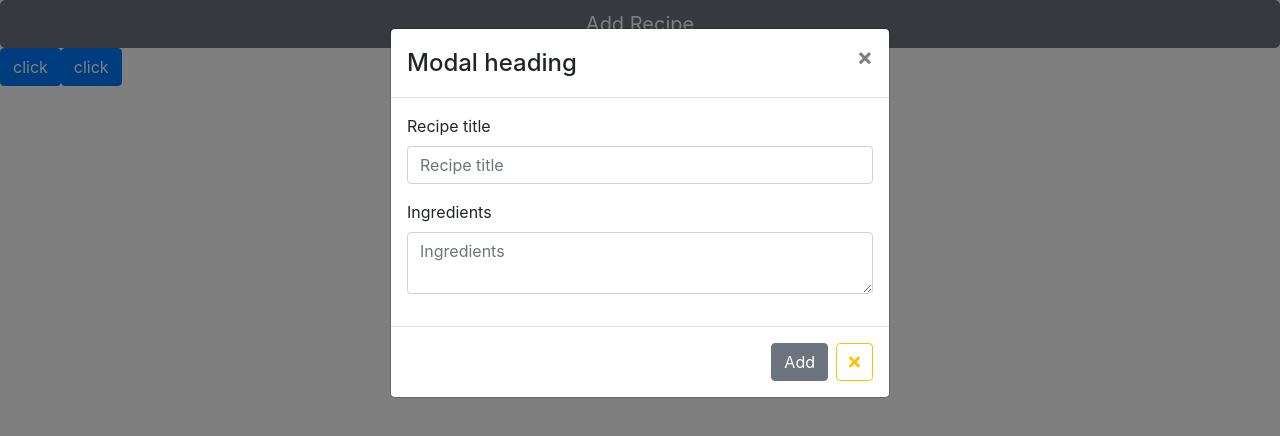
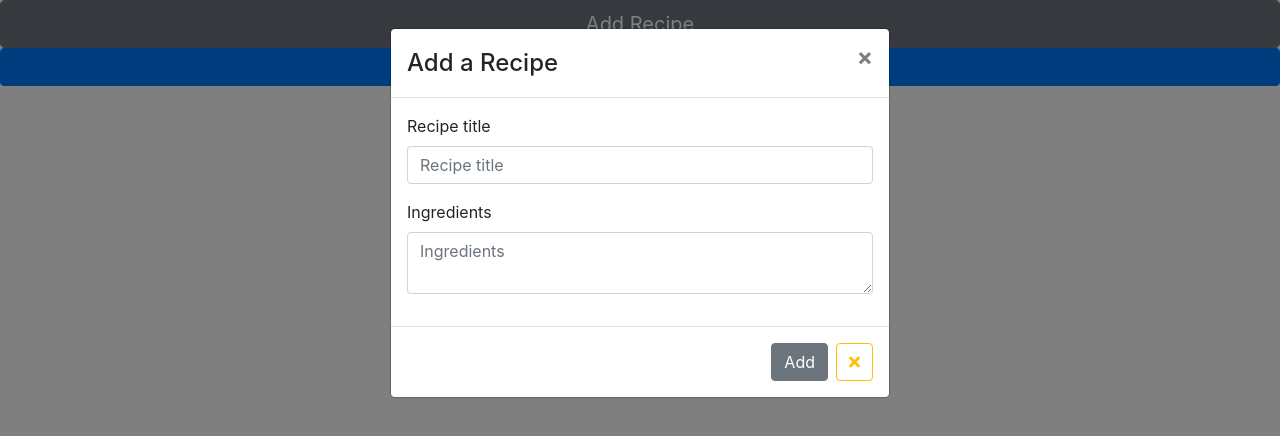
Before and after one commit to OksanaKaragicheva/recipe-box-component-separation, a React (Create React App) app: page / in a window 1280 px wide. Both pictures are taken after a click on the button "Add Recipe". Shown: the top 436 px of the page. Built offline with nearby package versions, Linux system fonts and the light colour scheme.

Commit message:
Collapse react-bootstrap element modified

```diff
--- a/src/Components/FormInModal.js
+++ b/src/Components/FormInModal.js
@@ -1,9 +1,6 @@
 import React from 'react';
 
-import { Button } from 'react-bootstrap';
 import { Form } from 'react-bootstrap';
-import { Col } from 'react-bootstrap';
-import { InputGroup } from 'react-bootstrap';
 
 const FormInModal = (props) => {
  return (
@@ -19,6 +16,8 @@ const FormInModal = (props) => {
              required
              type="text"
              placeholder="Recipe title"
+             value={props.title}
+             onChange={props.handleTitle}
            />
            <Form.Control.Feedback type="invalid">This field must not be empty!</Form.Control.Feedback>
          </Form.Group>
@@ -29,6 +28,8 @@ const FormInModal = (props) => {
              as="textarea"
              type="text"
              placeholder="Ingredients"
+             value={props.ingredients}
+             onChange={props.handleIngredients}
            />
            <Form.Control.Feedback type="invalid">This field must not be empty!</Form.Control.Feedback>
          </Form.Group>
--- a/src/Components/ListOfRecipes.js
+++ b/src/Components/ListOfRecipes.js
@@ -1,61 +1,25 @@
 import React from 'react';
-import { FontAwesomeIcon } from '@fortawesome/react-fontawesome';
 
-import { Button } from 'react-bootstrap';
-import { ButtonToolbar } from 'react-bootstrap';
-import { Collapse } from 'react-bootstrap';
+import Recipe from '../Components/Recipe';
 
 const ListOfRecipes = (props) => {
+  console.log(props.recipes);
   return (
     <>
-        <Button
-          onClick={props.handleCollapse}
-          aria-controls="example-collapse-text"
-          aria-expanded={props.open}
-        >
-          click
-        </Button>
-        <Collapse in={props.open}>
-          <div id="example-collapse-text">
-            Anim pariatur cliche reprehenderit, enim eiusmod high life accusamus
-            terry richardson ad squid. Nihil anim keffiyeh helvetica, craft beer
-            labore wes anderson cred nesciunt sapiente ea proident.
-            <ButtonToolbar>
-              <Button variant="info">
-                <FontAwesomeIcon icon="pencil-alt" />
-              </Button>
-              <Button variant="danger">
-                <FontAwesomeIcon icon="trash-alt" />
-              </Button>
-            </ButtonToolbar>
-          </div>
-         </Collapse>
-         <Button
-           onClick={props.handleCollapse}
-           aria-controls="example"
-           aria-expanded={props.open}
-         >
-           click
-         </Button>
-         <Collapse in={props.open}>
-           <div id="example">
-             Anim pariatur cliche reprehenderit, enim eiusmod high life accusamus
-             terry richardson ad squid. Nihil anim keffiyeh helvetica, craft beer
-             labore wes anderson cred nesciunt sapiente ea proident.
-             <ButtonToolbar>
-               <Button variant="info">
-                 <FontAwesomeIcon icon="pencil-alt" />
-               </Button>
-               <Button variant="danger">
-                 <FontAwesomeIcon icon="trash-alt" />
-               </Button>
-             </ButtonToolbar>
-           </div>
-          </Collapse>
-      </>
-    );
-
-
+      {props.recipes.map((recipe, index) => {
+        return (
+          <Recipe
+          key={index}
+          recipe={recipe}
+          index={index}
+          handleCollapse={props.handleCollapse}
+          openCardForEdit={props.openCardForEdit}
+          delete={props.delete}/>
+        )
+      })
+      }
+    </>
+  );
 }
 
   export default ListOfRecipes;
--- a/src/Components/ModalWindow.js
+++ b/src/Components/ModalWindow.js
@@ -1,4 +1,4 @@
-import React, { Component } from 'react';
+import React from 'react';
 import { FontAwesomeIcon } from '@fortawesome/react-fontawesome';
 
 import FormInModal from '../Components/FormInModal';
@@ -10,14 +10,21 @@ const ModalWindow = (props) => {
     <>
        <Modal show={props.show} onHide={props.handleClose}>
        <Modal.Header closeButton>
-         <Modal.Title>Modal heading</Modal.Title>
+         <Modal.Title>{props.modalHeader}</Modal.Title>
        </Modal.Header>
        <Modal.Body>
-         <FormInModal onSubmit={props.handleSubmit} validated={props.validated} />
+         <FormInModal
+         onSubmit={props.handleSubmit}
+         validated={props.validated}
+         title={props.title}
+         ingredients={props.ingredients}
+         handleTitle={props.handleTitle}
+         handleIngredients={props.handleIngredients}
+         />
        </Modal.Body>
        <Modal.Footer>
-         <Button variant="secondary" type="submit" form="myForm" value="Submit" onClick={props.handleClose}>
-           Add
+         <Button variant="secondary" type="submit" form="myForm" value="Submit" onClick={props.addRecipeButModal}>
+           {props.addButHeader}
          </Button>
          <Button variant="outline-warning" onClick={props.handleClose}>
            <FontAwesomeIcon icon="times" />
--- a/src/Components/RecipeBox.js
+++ b/src/Components/RecipeBox.js
@@ -16,12 +16,18 @@ class RecipeBox extends Component {
     this.handleClose = this.handleClose.bind(this);
     this.handleSubmit = this.handleSubmit.bind(this);
     this.handleCollapse = this.handleCollapse.bind(this);
+    this.openCardForEdit = this.openCardForEdit.bind(this);
+    this.delete = this.delete.bind(this);
+    this.handleTitle = this.handleTitle.bind(this);
+    this.handleIngredients = this.handleIngredients.bind(this);
+    this.addRecipeButModal = this.addRecipeButModal.bind(this);
+
 
     this.state = {
       index: 0,
       show: false,
-      open: false,
       validated: false,
+      isRecipeCollapsed: false,
       title: "",
       ingredients: "",
       modalHeader: "Add a Recipe",
@@ -37,7 +43,8 @@ class RecipeBox extends Component {
         JSON.stringify([
           {
             title: "Borsch",
-            ingredients: "potato, meat, cabbage, onion, carrot, beet"
+            ingredients: "potato, meat, cabbage, onion, carrot, beet",
+            isRecipeCollapsed: 'false'
           }
         ])
       );
@@ -72,8 +79,28 @@ class RecipeBox extends Component {
       this.setState({ show: true, validated: false });
     }
 
-    handleCollapse() {
-      this.setState({ open: !this.state.open })
+    handleCollapse(i) {
+      console.log(this.state.title);
+        console.log(this.state.ingredients);
+      this.setState({
+        index: i,
+        recipes: this.state.recipes
+            .slice(0, i)
+            .concat(
+              {
+                title: this.state.recipes[i].title,
+                ingredients: this.state.recipes[i].ingredients,
+                isRecipeCollapsed: String(!JSON.parse(this.state.recipes[i].isRecipeCollapsed))
+              },
+              this.state.recipes.slice(i + 1)
+            )
+      });
+
+      localStorage.setItem(
+        "_oksanakaragicheva_recipes",
+        JSON.stringify(this.state.recipes)
+      );
+
     }
 
     addRecipeButModal() {
@@ -83,25 +110,23 @@ class RecipeBox extends Component {
       ingredients: this.state.ingredients,
       modalHeader: "Add a Recipe",
       addButHeader: "Add",
-      recipes:
+      recipes: this.state.validated !== false ?
+      (
         this.state.addButHeader === "Add"
           ? [
               ...this.state.recipes,
-              { title: this.state.title, ingredients: this.state.ingredients }
+              { title: this.state.title, ingredients: this.state.ingredients, isRecipeCollapsed: "false" }
             ]
           : this.state.recipes
               .slice(0, this.state.index)
               .concat(
                 {
                   title: this.state.title,
-                  ingredients: this.state.ingredients
+                  ingredients: this.state.ingredients,
+                  isRecipeCollapsed: this.state.isRecipeCollapsed
                 },
                 this.state.recipes.slice(this.state.index + 1)
-              )
-    });
-    this.setState({
-      title: "",
-      ingredients: ""
+              )): this.state.recipes
     });
 
     localStorage.setItem(
@@ -110,14 +135,15 @@ class RecipeBox extends Component {
         this.state.addButHeader === "Add"
           ? [
               ...this.state.recipes,
-              { title: this.state.title, ingredients: this.state.ingredients }
+              { title: this.state.title, ingredients: this.state.ingredients, isRecipeCollapsed: "false" }
             ]
           : this.state.recipes
               .slice(0, this.state.index)
               .concat(
                 {
                   title: this.state.title,
-                  ingredients: this.state.ingredients
+                  ingredients: this.state.ingredients,
+                  isRecipeCollapsed: "false"
                 },
                 this.state.recipes.slice(this.state.index + 1)
               )
@@ -136,6 +162,17 @@ class RecipeBox extends Component {
     });
   }
 
+  delete(i) {
+    this.state.recipes.splice(i, 1);
+    this.setState({
+      recipes: this.state.recipes
+    });
+    localStorage.setItem(
+      "_oksanakaragicheva_recipes",
+      JSON.stringify(this.state.recipes)
+    );
+  }
+
   render() {
     return(
     <>
@@ -145,8 +182,21 @@ class RecipeBox extends Component {
     handleSubmit={this.handleSubmit}
     handleClose={this.handleClose}
     validated={this.state.validated}
-    show={this.state.show} />
-    <ListOfRecipes open={this.state.open} handleCollapse={this.handleCollapse}/>
+    show={this.state.show}
+    modalHeader={this.state.modalHeader}
+    addButHeader={this.state.addButHeader}
+    addRecipeButModal={this.addRecipeButModal}
+    title={this.state.title}
+    ingredients={this.state.ingredients}
+    handleTitle={this.handleTitle}
+    handleIngredients={this.handleIngredients}
+    isRecipeCollapsed={this.state.isRecipeCollapsed}/>
+    <ListOfRecipes
+    handleCollapse={this.handleCollapse}
+    recipes={this.state.recipes}
+    index={this.state.index}
+    openCardForEdit={this.openCardForEdit}
+    delete={this.delete}/>
     </>
   );
 }
```
Also changed, not shown: src/App.sass (+0 -38 lines).
